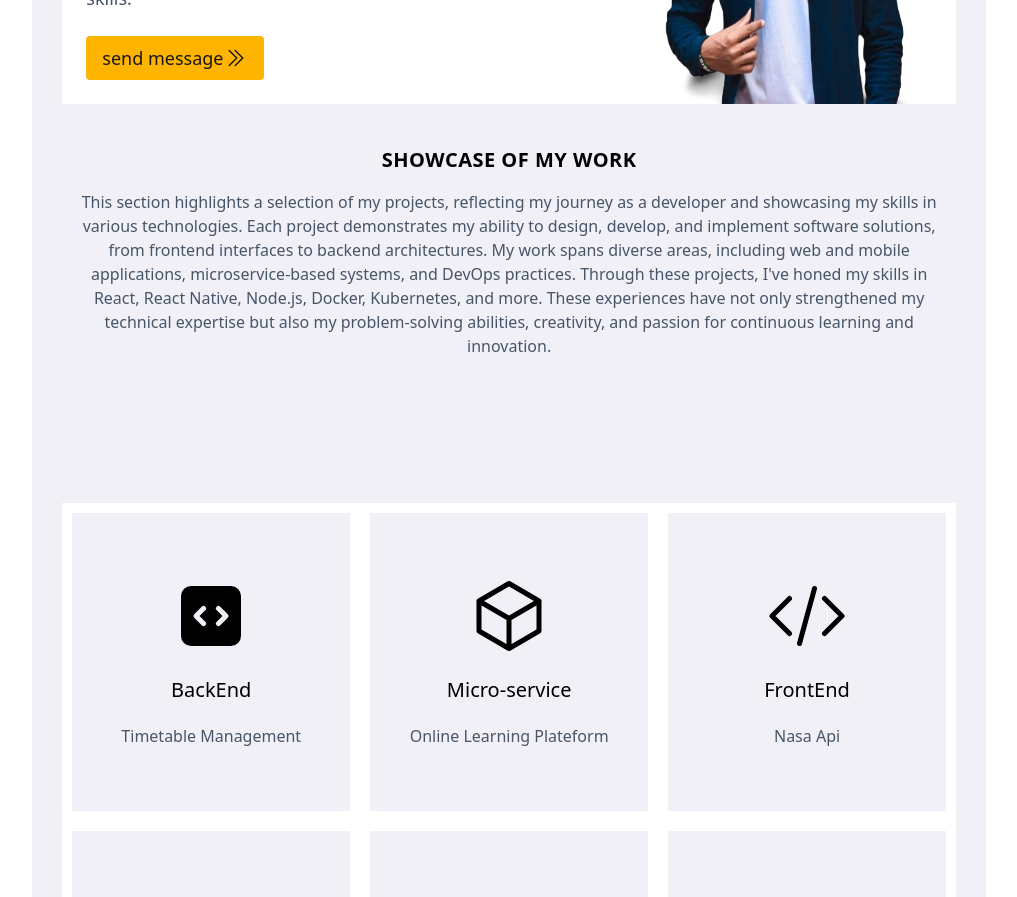
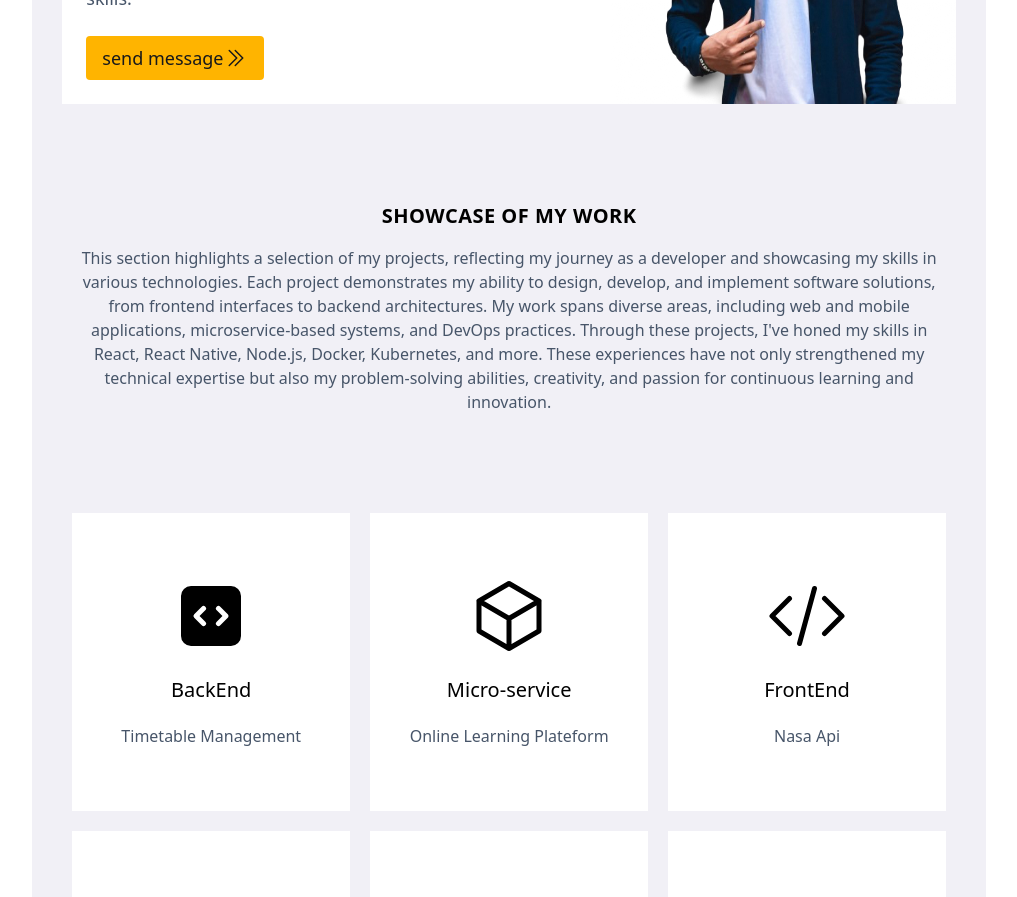
Before and after one commit to Loshan2001/myPortfolio, a React (Vite) app: page / in a window 1280 px wide. Shown: the part 320-1217 px from the top of the page, without its empty margins (206-1223 px from the left). Built offline with nearby package versions, Linux system fonts and the light colour scheme.

Commit message:
update the project section

```diff
--- a/src/components/Home/Hero.jsx
+++ b/src/components/Home/Hero.jsx
@@ -13,7 +13,8 @@ function Hero() {
         <div className='intro  bg-white  dark:bg-dark  dark:text-white'><Intro/></div>
         <div className='sidebar  bg-white  dark:bg-dark  dark:text-white'><Sidebar/></div>
         <div className='p-header   dark:text-white'><ProjectHeader/></div>
-        <div className='project  bg-white  dark:bg-dark  dark:text-white grid grid-cols-3'>
+        <div className='project  dark:text-white grid grid-cols-3'>
+
            <Project/>
         </div>
    </div>
--- a/src/components/Home/Project.jsx
+++ b/src/components/Home/Project.jsx
@@ -7,12 +7,12 @@ function Project() {
 
               {projects.map((data)=>{
                 return(
-                  <div className='bg-light  dark:bg-black  dark:hover:bg-secondary dark:bg-opacity-80 flex flex-col justify-center items-center gap-y-5 flex-wrap' >
+                  <div className='hover:bg-slate-400  bg-white  dark:bg-dark  dark:hover:bg-secondary dark:bg-opacity-80 flex flex-col justify-center items-center gap-y-5 flex-wrap' >
                     <div>
                       {data.icon}
                     </div>
                     <h3 className='text-xl'>{data.topic}</h3>
-                    <p className='text-slate-600'>{data.project}</p>
+                    <p className='text-slate-600 capitalize'>{data.project}</p>
                     </div>
                 )
               })}
--- a/src/components/Home/ProjectHeader.jsx
+++ b/src/components/Home/ProjectHeader.jsx
@@ -3,7 +3,7 @@ import React from "react";
 function ProjectHeader() {
   return (
     <>
-      <div className="flex flex-col justify-items-center w-full h-full">
+      <div className="flex flex-col justify-center w-full h-full">
         <h1 className="text-center text-xl uppercase font-semibold tracking-wide py-3	">Showcase of My Work</h1>
         <p className="text-center dark:text-slate-400 text-slate-600 text-base p-1">
           This section highlights a selection of my projects, reflecting my
```
